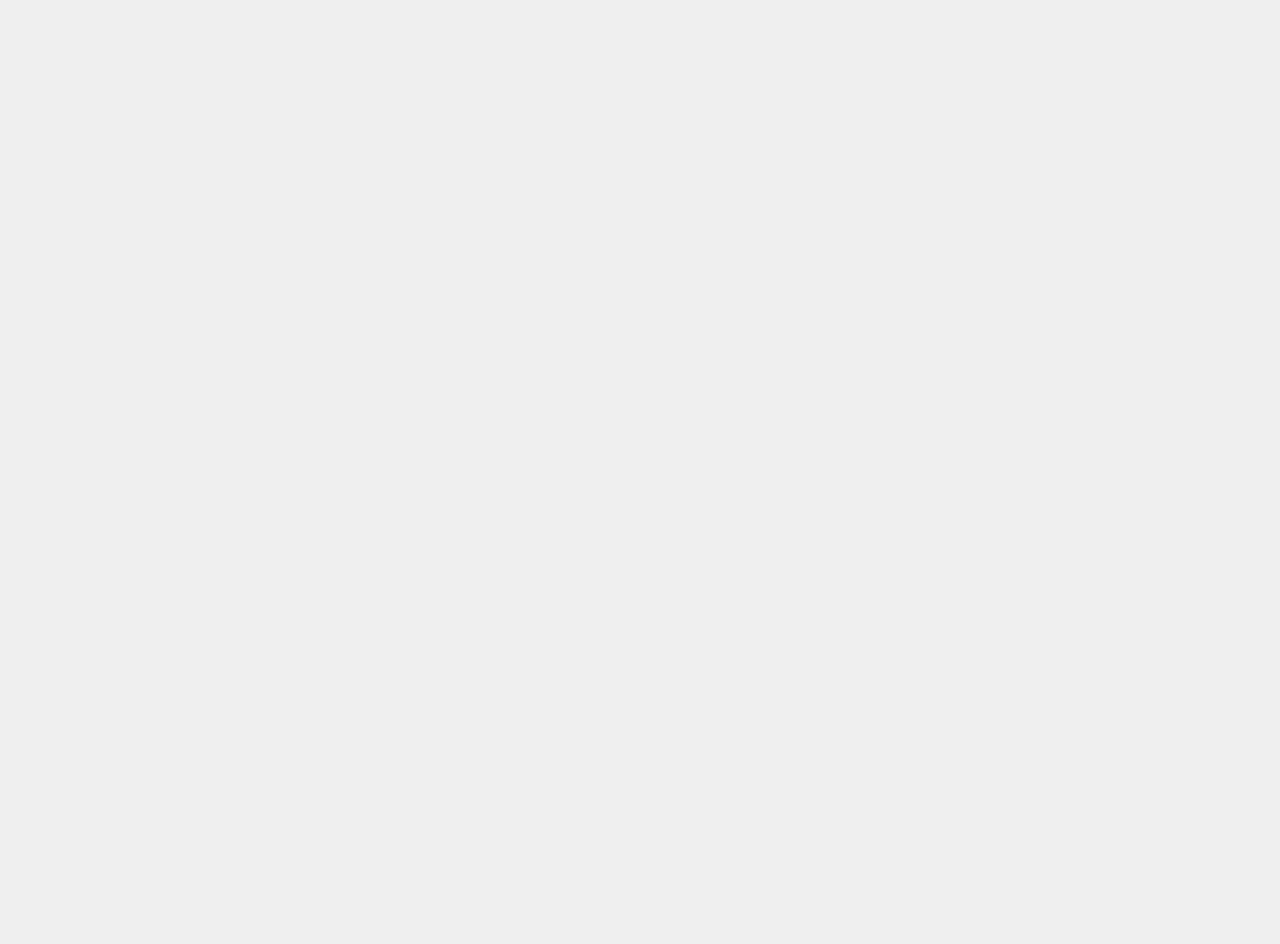
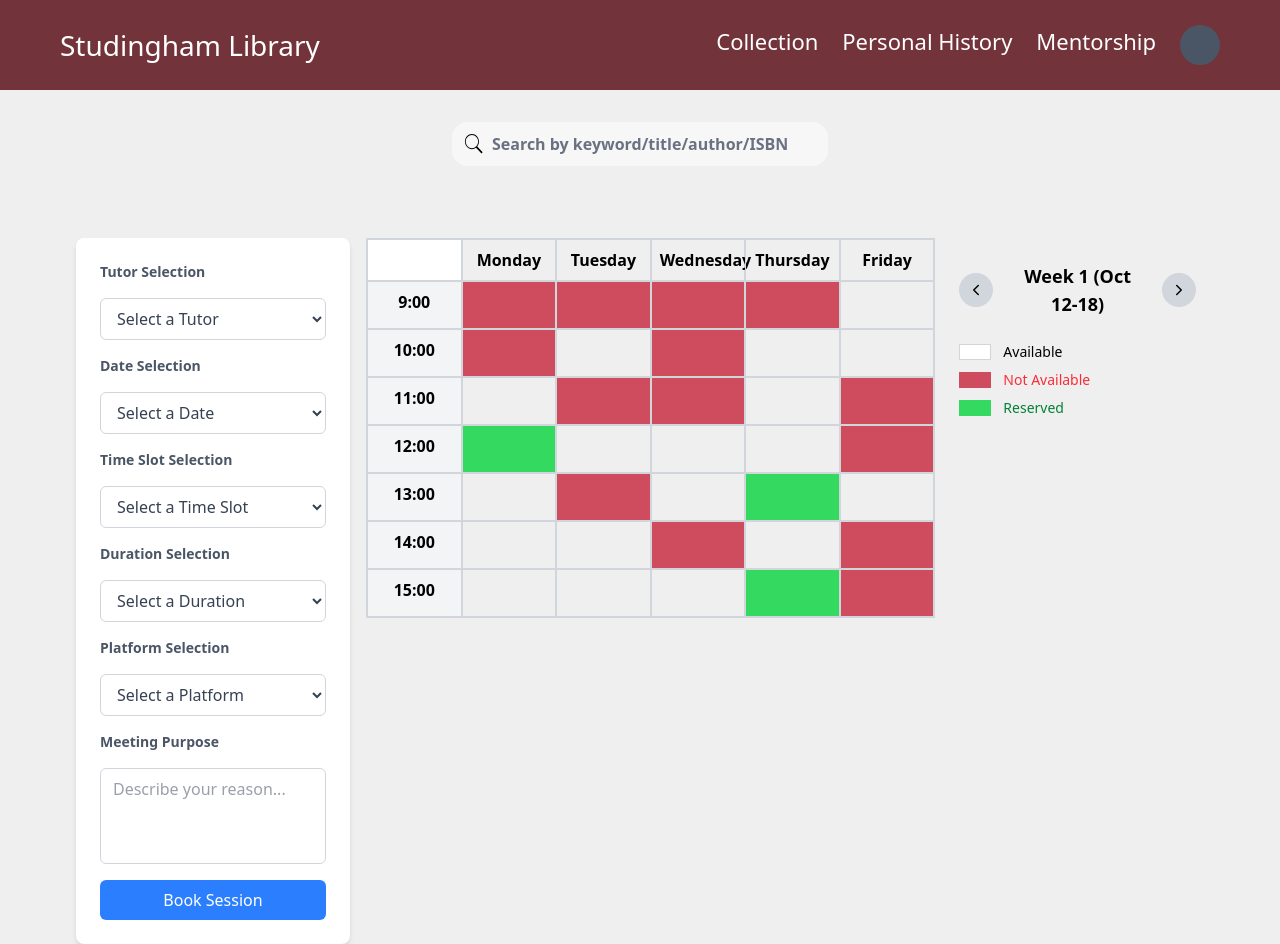
Before and after one commit to Ibrahim-Khairi/University-of-Studingham, a React (Vite) app: page /mentorship in a window 1280 px wide. Before the commit this address had no page. Before the commit the page ends 800 px from the top, so only its background shows below. Built offline with nearby package versions, Linux system fonts and the light colour scheme.

Commit message:
creating mentorship schedule page

```diff
--- a/src/App.jsx
+++ b/src/App.jsx
@@ -8,6 +8,7 @@ import Digitalregisterstaff from "./pages/Digitalregisterstaff";
 import Librarycollection from "./pages/Librarycollection";
 import Bookdetail from "./pages/Bookdetail";
 import Libraryhistory from "./pages/Libraryhistory";
+import Mentorship from "./pages/Mentorship";
 
 const App = () => {
   return (
@@ -28,6 +29,7 @@ const App = () => {
           ></Route>
           <Route path="/bookdetail" element={<Bookdetail />}></Route>
           <Route path="/libraryhistory" element={<Libraryhistory />}></Route>
+          <Route path="/mentorship" element={<Mentorship />}></Route>
         </Routes>
       </BrowserRouter>
     </div>
--- /dev/null
+++ b/src/Components/librarycomponents/Schedule.jsx
@@ -0,0 +1,67 @@
+import React from "react";
+
+const days = ["Monday", "Tuesday", "Wednesday", "Thursday", "Friday"];
+const times = ["9:00", "10:00", "11:00", "12:00", "13:00", "14:00", "15:00"];
+
+const schedule = {
+  Monday: { "9:00": "red", "10:00": "red", "11:00": "", "12:00": "green" },
+  Tuesday: { "9:00": "red", "10:00": "", "11:00": "red", "13:00": "red" },
+  Wednesday: { "9:00": "red", "10:00": "red", "11:00": "red", "14:00": "red" },
+  Thursday: { "9:00": "red", "10:00": "", "13:00": "green", "15:00": "green" },
+  Friday: {
+    "10:00": "",
+    "11:00": "red",
+    "12:00": "red",
+    "14:00": "red",
+    "15:00": "red",
+  },
+};
+
+const Schedule = () => {
+  return (
+    <div className="w-full max-w-5xl mx-auto mt-10">
+      <div className="grid grid-cols-6 border border-gray-300">
+        {/* Header Row */}
+        <div className="border border-gray-300 p-2 bg-white font-bold"></div>
+        {days.map((d) => (
+          <div
+            key={d}
+            className="border border-gray-300 p-2 font-bold text-center"
+          >
+            {d}
+          </div>
+        ))}
+
+        {/* Time + Slots */}
+        {times.map((time) => (
+          <>
+            <div
+              key={time}
+              className="border border-gray-300 p-2 font-semibold text-center bg-gray-100"
+            >
+              {time}
+            </div>
+
+            {days.map((day) => {
+              const status = schedule[day]?.[time] || "";
+              return (
+                <div
+                  key={`${day}-${time}`}
+                  className={`border border-gray-300 h-12 ${
+                    status === "red"
+                      ? "bg-[#CE4C5D]"
+                      : status === "green"
+                      ? "bg-[#34D960]"
+                      : ""
+                  }`}
+                ></div>
+              );
+            })}
+          </>
+        ))}
+      </div>
+    </div>
+  );
+};
+
+export default Schedule;
--- /dev/null
+++ b/src/Components/librarycomponents/Scheduleheader.jsx
@@ -0,0 +1,41 @@
+import React from "react";
+import { ChevronLeft, ChevronRight } from "lucide-react";
+
+const Scheduleheader = () => {
+  return (
+    <div className=" p-6 rounded-md w-full max-w-md mx-auto mt-10">
+      {/* Week Switch */}
+      <div className="flex items-center justify-center gap-4 mb-6">
+        <button className="bg-gray-300 p-2 rounded-full">
+          <ChevronLeft size={18} />
+        </button>
+
+        <h2 className="font-bold text-lg text-center">Week 1 (Oct 12-18)</h2>
+
+        <button className="bg-gray-300 p-2 rounded-full">
+          <ChevronRight size={18} />
+        </button>
+      </div>
+
+      {/* Legend */}
+      <div className="space-y-2">
+        <div className="flex items-center gap-3">
+          <div className="w-8 h-4 border border-gray-300 bg-white"></div>
+          <span className="text-sm text-black">Available</span>
+        </div>
+
+        <div className="flex items-center gap-3">
+          <div className="w-8 h-4 bg-[#CE4C5D]"></div>
+          <span className="text-sm text-red-500">Not Available</span>
+        </div>
+
+        <div className="flex items-center gap-3">
+          <div className="w-8 h-4 bg-[#34D960]"></div>
+          <span className="text-sm text-green-700">Reserved</span>
+        </div>
+      </div>
+    </div>
+  );
+};
+
+export default Scheduleheader;
--- /dev/null
+++ b/src/Pages/Mentorship.jsx
@@ -0,0 +1,87 @@
+import React from "react";
+import Librarynav from "../components/librarycomponents/Librarynav";
+import Schedule from "../components/librarycomponents/Schedule";
+import Scheduleheader from "../components/librarycomponents/Scheduleheader";
+const Mentorship = () => {
+  return (
+    <div>
+      <Librarynav />
+
+      <div className="grid grid-cols-[1fr_2fr_1fr] container">
+        <div className="mt-10">
+          <div className="flex justify-between  px-4 ">
+            <form
+              action=""
+              className="flex flex-col bg-white p-6 rounded-lg shadow-md w-full max-w-sm gap-4"
+            >
+              {/* Tutor Selection */}
+              <label className="text-gray-600 font-semibold text-sm">
+                Tutor Selection
+              </label>
+              <select className="border border-gray-300 px-3 py-2 rounded-md text-gray-700 focus:ring focus:ring-blue-200">
+                <option value="">Select a Tutor</option>
+              </select>
+
+              {/* Date Selection */}
+              <label className="text-gray-600 font-semibold text-sm">
+                Date Selection
+              </label>
+              <select className="border border-gray-300 px-3 py-2 rounded-md text-gray-700 focus:ring focus:ring-blue-200">
+                <option value="">Select a Date</option>
+              </select>
+
+              {/* Time Slot Selection */}
+              <label className="text-gray-600 font-semibold text-sm">
+                Time Slot Selection
+              </label>
+              <select className="border border-gray-300 px-3 py-2 rounded-md text-gray-700 focus:ring focus:ring-blue-200">
+                <option value="">Select a Time Slot</option>
+              </select>
+
+              {/* Duration Selection */}
+              <label className="text-gray-600 font-semibold text-sm">
+                Duration Selection
+              </label>
+              <select className="border border-gray-300 px-3 py-2 rounded-md text-gray-700 focus:ring focus:ring-blue-200">
+                <option value="">Select a Duration</option>
+              </select>
+
+              {/* Platform Selection */}
+              <label className="text-gray-600 font-semibold text-sm">
+                Platform Selection
+              </label>
+              <select className="border border-gray-300 px-3 py-2 rounded-md text-gray-700 focus:ring focus:ring-blue-200">
+                <option value="">Select a Platform</option>
+              </select>
+
+              {/* Meeting Purpose */}
+              <label className="text-gray-600 font-semibold text-sm">
+                Meeting Purpose
+              </label>
+              <textarea
+                className="border border-gray-300 px-3 py-2 rounded-md text-gray-700 h-24 resize-none focus:ring focus:ring-blue-200"
+                placeholder="Describe your reason..."
+              />
+
+              {/* Button */}
+              <button
+                type="submit"
+                className="bg-blue-500 text-white py-2 rounded-md hover:bg-blue-600 transition"
+              >
+                Book Session
+              </button>
+            </form>
+          </div>
+        </div>
+        <div>
+          <Schedule></Schedule>
+        </div>
+        <div>
+          <Scheduleheader></Scheduleheader>
+        </div>
+      </div>
+    </div>
+  );
+};
+
+export default Mentorship;
```
